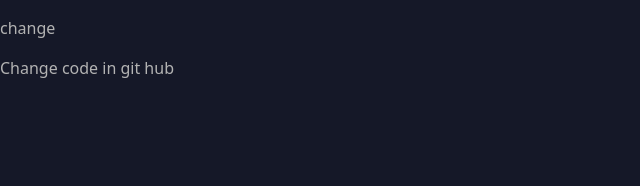
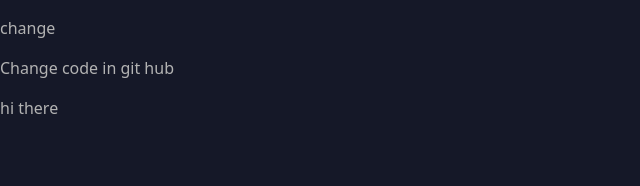
Before and after one commit to 11omid/learningGit, a React (Create React App) app: page / in a window 1280 px wide. Shown: the top 186 px of the page, without its empty margins (0-640 px from the left). Built offline with nearby package versions, Linux system fonts and the light colour scheme.

Commit message:
overwrite with vscode

```diff
--- a/src/App.js
+++ b/src/App.js
@@ -19,6 +19,7 @@
       <p></p>
       <p>change</p>
     <p>Change code in git hub</p>
+    <p>hi there</p>
     </>
   );
 }
```
